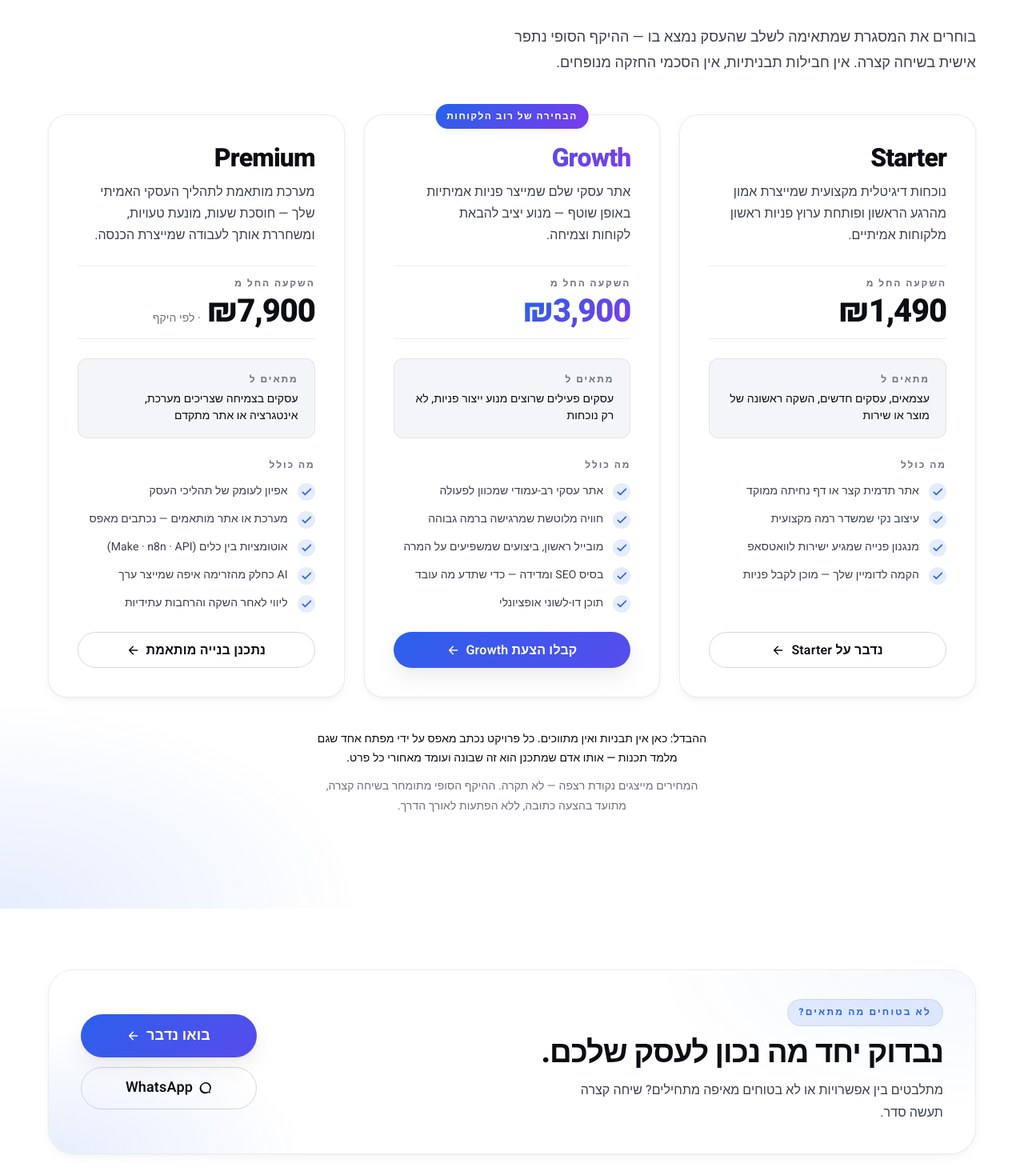
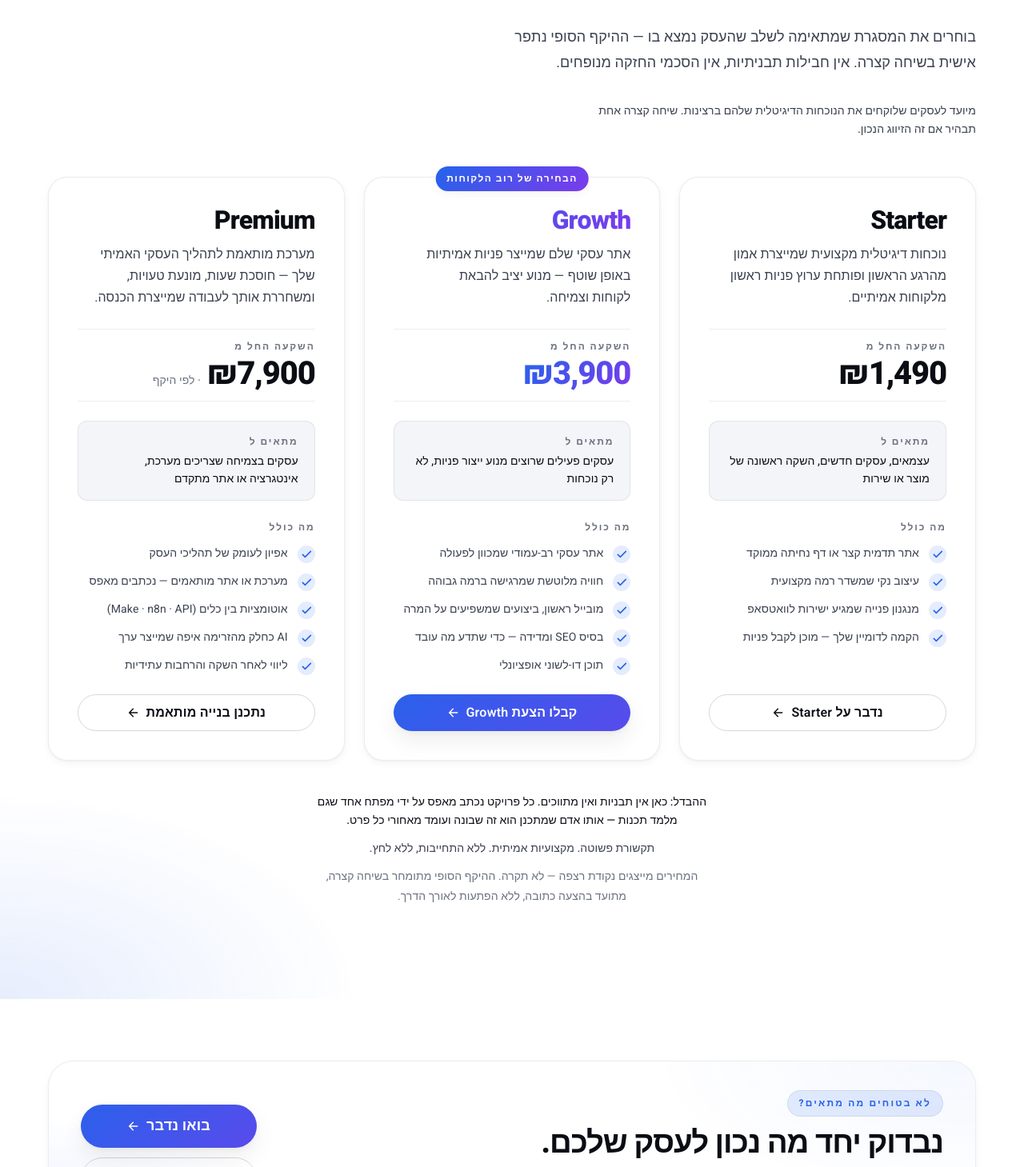
Before and after one commit to yuvalzakay26-ship-it/yuval-digital, a React (Vite) app: page / in a window 1280 px wide. Shown: the part 4331-5790 px from the top of the page at 80% size. Built offline with nearby package versions, Linux system fonts and the light colour scheme.

Commit message:
Fine-tune conversion: packages filter, human balance, contact trust improvements

```diff
--- a/src/i18n/en.js
+++ b/src/i18n/en.js
@@ -305,6 +305,8 @@
     title: 'A short call. Free. No commitment.',
     subtitle:
       'You tell me about the business. I listen. You walk away with a clear proposal — no pressure, no middlemen, no commitment.',
+    personalNote:
+      "Every message reaches me personally. You'll get a reply from me — not from an auto-responder, not from a project coordinator.",
     microcopy:
       'Prefer to talk? WhatsApp, phone or email — whatever works for you.',
     reassurance: 'Same-day reply · Directly with me · No middlemen',
@@ -338,8 +340,11 @@
     deliverablesLabel: "What's included",
     priceLabel: 'Investment from',
     cta: "Let's talk about it",
+    filter:
+      "Built for businesses that take their digital presence seriously. One short call confirms whether it's the right fit.",
     differentiator:
       "The difference: no templates, no middlemen. Every project is written from scratch by one developer who also lectures programming — the same person who plans it builds it and stands behind every detail.",
+    balance: 'Simple communication. Real professionalism. No commitment, no pressure.',
     note: 'The prices shown are floors, not ceilings. Final scope is sized on a short discovery call and written into a clear proposal — no surprises down the road.',
     plans: [
       {
@@ -531,7 +536,7 @@
   contactExtra: {
     trust: [
       { id: 'reply',   text: 'Same-day reply' },
-      { id: 'free',    text: 'No pressure, no commitment' },
+      { id: 'free',    text: 'No spam, no pressure' },
       { id: 'private', text: 'Directly with me' }
     ],
     trustAriaLabel: 'What to expect after you send',
--- a/src/i18n/he.js
+++ b/src/i18n/he.js
@@ -306,6 +306,8 @@
     title: 'שיחה קצרה. חינם. ללא התחייבות.',
     subtitle:
       'אתה מספר לי על העסק, אני מקשיב, ויוצאים מהשיחה עם הצעה ברורה. בלי לחץ, בלי מתווכים, בלי התחייבות.',
+    personalNote:
+      'כל הודעה מגיעה אליי אישית. תקבל תגובה ממני — לא ממערכת אוטומטית, לא ממתאם פרויקטים.',
     microcopy:
       'מעדיף לדבר? וואטסאפ, טלפון או מייל — מה שנוח לך.',
     reassurance: 'מענה באותו היום · ישירות איתי · בלי מתווכים',
@@ -339,8 +341,11 @@
     deliverablesLabel: 'מה כולל',
     priceLabel: 'השקעה החל מ',
     cta: 'נדבר על זה',
+    filter:
+      'מיועד לעסקים שלוקחים את הנוכחות הדיגיטלית שלהם ברצינות. שיחה קצרה אחת תבהיר אם זה הזיווג הנכון.',
     differentiator:
       'ההבדל: כאן אין תבניות ואין מתווכים. כל פרויקט נכתב מאפס על ידי מפתח אחד שגם מלמד תכנות — אותו אדם שמתכנן הוא זה שבונה ועומד מאחורי כל פרט.',
+    balance: 'תקשורת פשוטה. מקצועיות אמיתית. ללא התחייבות, ללא לחץ.',
     note: 'המחירים מייצגים נקודת רצפה — לא תקרה. ההיקף הסופי מתומחר בשיחה קצרה, מתועד בהצעה כתובה, ללא הפתעות לאורך הדרך.',
     plans: [
       {
@@ -532,7 +537,7 @@
   contactExtra: {
     trust: [
       { id: 'reply',   text: 'מענה באותו היום' },
-      { id: 'free',    text: 'ללא לחץ, ללא התחייבות' },
+      { id: 'free',    text: 'ללא ספאם, ללא לחץ' },
       { id: 'private', text: 'ישירות איתי' }
     ],
     trustAriaLabel: 'מה מצפה לך אחרי השליחה',
--- a/src/sections/Contact.css
+++ b/src/sections/Contact.css
@@ -148,6 +148,16 @@
   letter-spacing: 0.005em;
   max-width: 50ch;
   margin: calc(var(--space-1) * -1) 0 0;
+}
+
+.contact__personal {
+  font-size: var(--fs-sm);
+  color: var(--color-text-soft);
+  line-height: 1.7;
+  letter-spacing: 0.005em;
+  max-width: 52ch;
+  font-weight: var(--fw-medium);
+  margin: 0;
 }
 
 .contact__direct-card {
--- a/src/sections/Contact.jsx
+++ b/src/sections/Contact.jsx
@@ -202,6 +202,8 @@
           <span className="eyebrow">{t('contact.eyebrow')}</span>
           <h2 className="contact__title">{t('contact.title')}</h2>
           <p className="contact__subtitle">{t('contact.subtitle')}</p>
+
+          <p className="contact__personal">{t('contact.personalNote')}</p>
 
           <p className="contact__microcopy">{t('contact.microcopy')}</p>
 
--- a/src/sections/Packages.css
+++ b/src/sections/Packages.css
@@ -274,6 +274,34 @@
   margin-top: var(--space-3);
 }
 
+/* Filter line — sits in the head, just under the lead */
+.packages__filter {
+  margin-top: var(--space-3);
+  font-size: var(--fs-sm);
+  color: var(--color-text-soft);
+  letter-spacing: 0.005em;
+  font-weight: var(--fw-medium);
+  line-height: 1.65;
+  max-width: 60ch;
+}
+
+/* Balance line — sits between the differentiator and the price note */
+.packages__balance {
+  margin-top: var(--space-3);
+  text-align: center;
+  font-size: var(--fs-sm);
+  color: var(--color-text-soft);
+  font-weight: var(--fw-medium);
+  letter-spacing: 0.005em;
+  line-height: 1.65;
+  max-width: 60ch;
+  margin-inline: auto;
+}
+
+.packages__balance + .packages__note {
+  margin-top: var(--space-3);
+}
+
 /* ---- Responsive ---- */
 @media (max-width: 1000px) {
   .packages__grid { grid-template-columns: 1fr; gap: var(--space-7); max-width: 540px; margin-inline: auto; }
--- a/src/sections/Packages.jsx
+++ b/src/sections/Packages.jsx
@@ -28,6 +28,7 @@
           <span className="eyebrow">{t('packages.eyebrow')}</span>
           <h2 className="section__title">{t('packages.title')}</h2>
           <p className="section__lead">{t('packages.subtitle')}</p>
+          <p className="packages__filter">{t('packages.filter')}</p>
         </Reveal>
 
         <div className="packages__grid">
@@ -94,6 +95,7 @@
         </div>
 
         <p className="packages__diff">{t('packages.differentiator')}</p>
+        <p className="packages__balance">{t('packages.balance')}</p>
         <p className="packages__note">{t('packages.note')}</p>
       </Container>
     </section>
```
